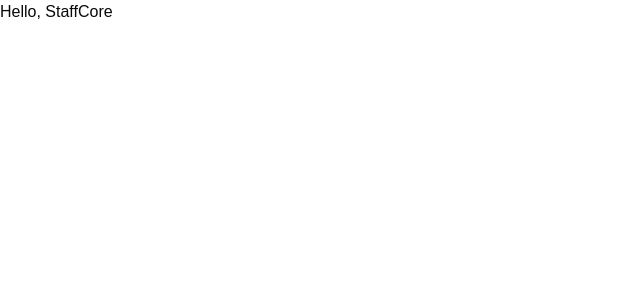
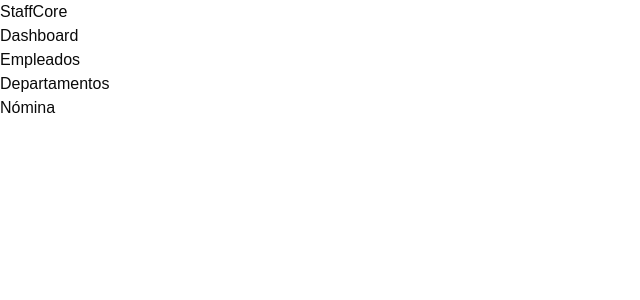
Before and after one commit to Daniel-Valencia-2021/staffcore, a React (Vite) app in the folder frontend/: page /dashboard in a window 1280 px wide. Shown: the top 300 px of the page, without its empty margins (0-640 px from the left). Built offline with nearby package versions, Linux system fonts and the light colour scheme.

Commit message:
feat(frontend): setup React Router with base pages and layout structure

```diff
--- a/frontend/src/App.tsx
+++ b/frontend/src/App.tsx
@@ -1,7 +1,7 @@
 
 import './App.css'
 import { Routes, Route } from 'react-router-dom'
-import Layout from './components/layout/Layout'
+import Layout from './components/layouts/Layouts'
 import Dashboard from './pages/Dashboard'
 import Empleados from './pages/Empleados'
 import Departamentos from './pages/Departamentos'
@@ -10,9 +10,17 @@
 
 function App() {
 
-  return (
-    <h1>Hello, StaffCore</h1>
-  )
+return (
+  <Routes>
+    <Route path='/login' element={<Login />} />
+    <Route element={<Layout />}>
+      <Route path='/dashboard' element={<Dashboard />} />
+      <Route path='/empleados' element={<Empleados />} />
+      <Route path='/departamentos' element={<Departamentos />} />
+      <Route path='/nomina' element={<Nomina />} />
+    </Route>
+  </Routes>
+)
 }
 
 export default App
--- a/frontend/src/components/layouts/Layouts.tsx
+++ b/frontend/src/components/layouts/Layouts.tsx
@@ -0,0 +1,20 @@
+export default function Layout() {
+  return (
+    <div>
+      <header>
+        <h1>StaffCore</h1>
+      </header>
+      <nav>
+        <ul>
+          <li><a href="/dashboard">Dashboard</a></li>
+          <li><a href="/empleados">Empleados</a></li>
+          <li><a href="/departamentos">Departamentos</a></li>
+          <li><a href="/nomina">Nómina</a></li>
+        </ul>
+      </nav>
+      <main>
+        {/* Aquí se renderizarán las páginas según la ruta */}
+      </main>
+    </div>
+  )
+}
--- a/frontend/src/main.tsx
+++ b/frontend/src/main.tsx
@@ -6,6 +6,8 @@
 
 createRoot(document.getElementById('root')!).render(
   <StrictMode>
-    <App />
+    <BrowserRouter>
+      <App />
+    </BrowserRouter>
   </StrictMode>,
 )
--- a/frontend/src/pages/Dashboard.tsx
+++ b/frontend/src/pages/Dashboard.tsx
@@ -0,0 +1,3 @@
+export default function Dashboard() {
+  return <div>Dashboard</div>
+}
--- a/frontend/src/pages/Departamentos.tsx
+++ b/frontend/src/pages/Departamentos.tsx
@@ -0,0 +1,3 @@
+export default function Departamentos() {
+  return <div>Departamentos</div>
+}
--- a/frontend/src/pages/Empleados.tsx
+++ b/frontend/src/pages/Empleados.tsx
@@ -0,0 +1,3 @@
+export default function Empleados() {
+  return <div>Empleados</div>
+}
--- a/frontend/src/pages/Login.tsx
+++ b/frontend/src/pages/Login.tsx
@@ -0,0 +1,3 @@
+export default function Login() {
+  return <div>Login</div>
+}
--- a/frontend/src/pages/Nomina.tsx
+++ b/frontend/src/pages/Nomina.tsx
@@ -0,0 +1,3 @@
+export default function Nomina() {
+  return <div>Nomina</div>
+}
```
